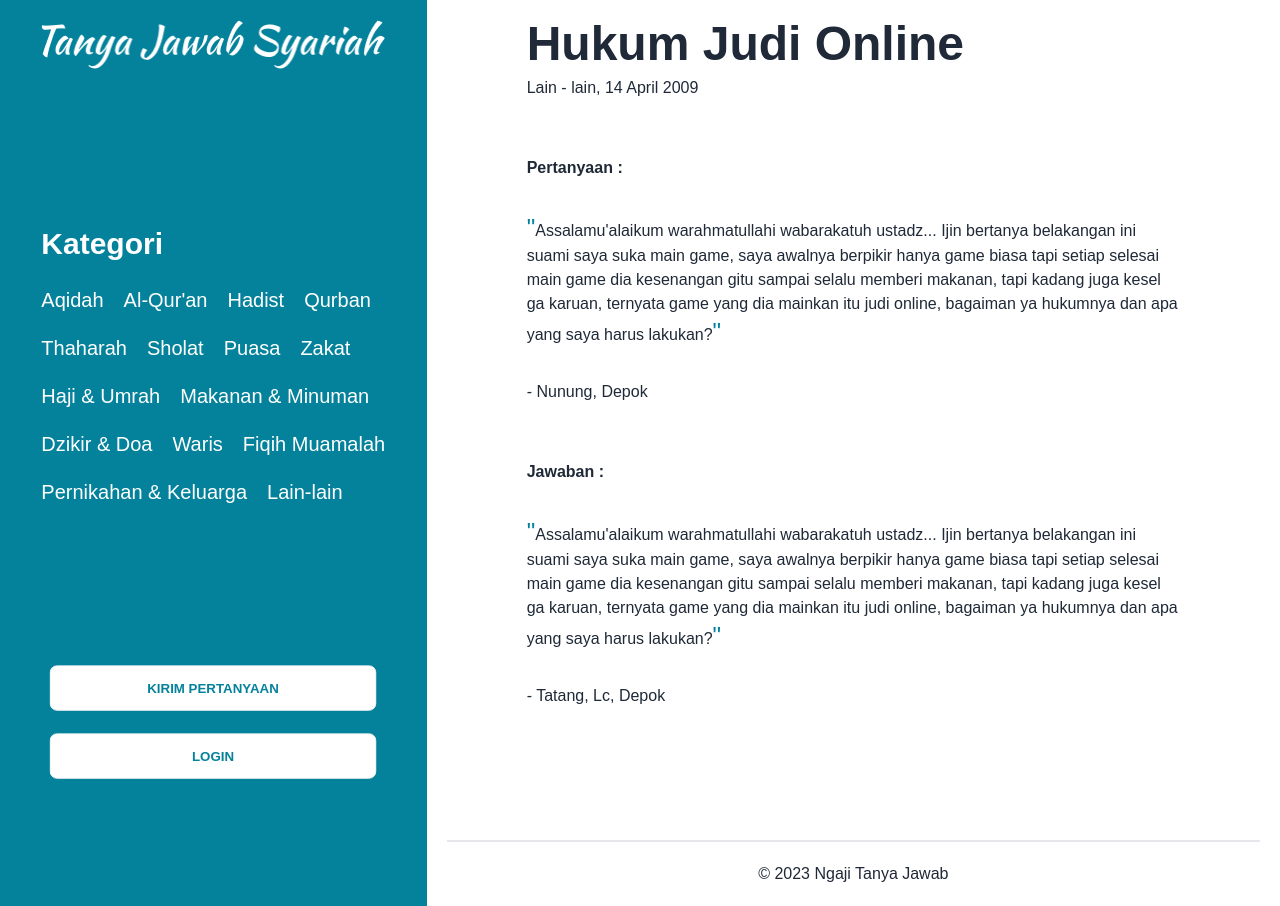
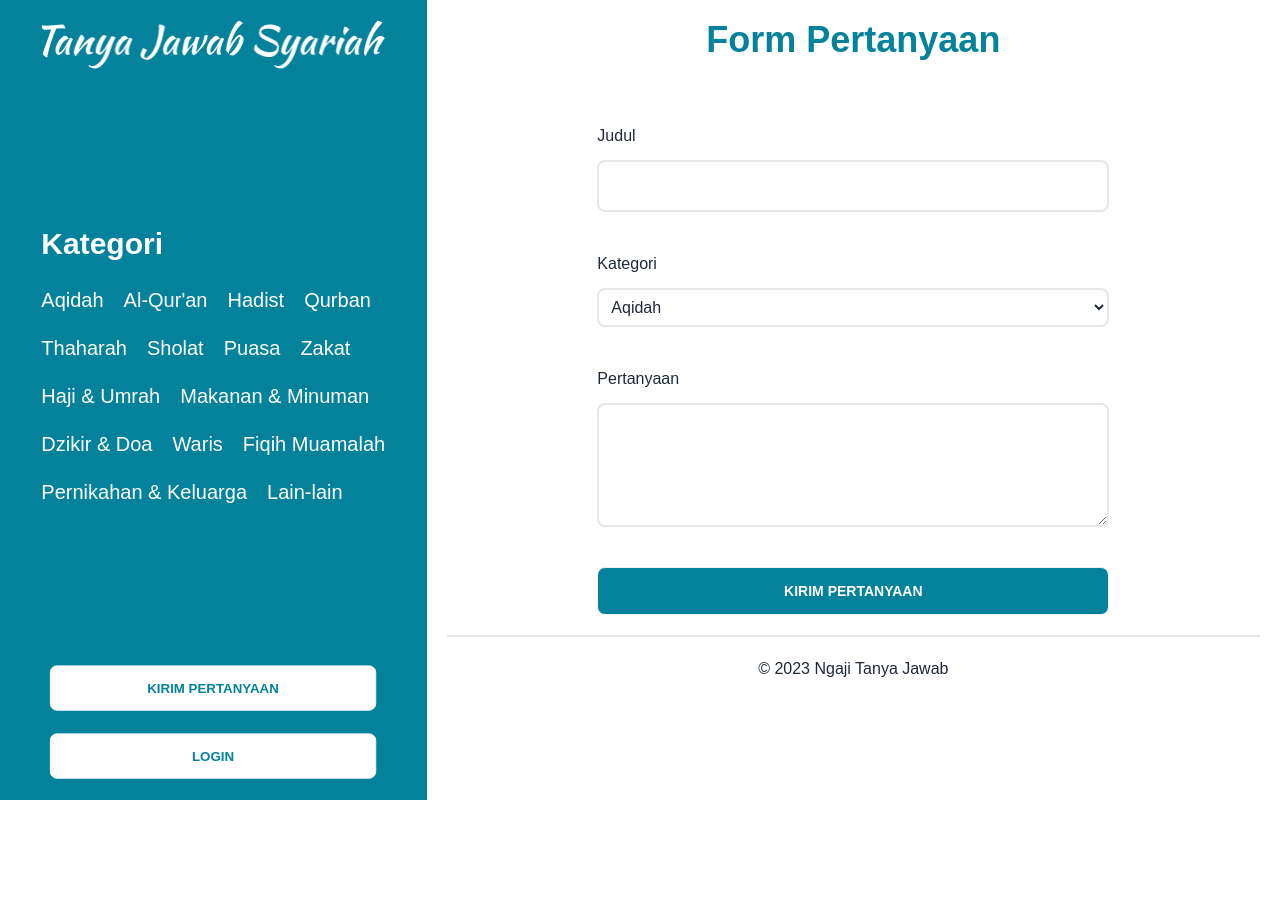
Before and after one commit to zaenzel/tanyaJawab-Client, a Next.js app: page /ask in a window 1280 px wide. After the commit the page ends 800 px from the top, so only its background shows below. Built offline with nearby package versions, Linux system fonts and the light colour scheme; a web font is replaced by a local one.

Commit message:
add/askPage done ask page

```diff
--- a/src/app/(auth)/layout.jsx
+++ b/src/app/(auth)/layout.jsx
@@ -9,6 +9,7 @@ const layout = ({ children }) => {
           fill={true}
           src={"/images/authImg.png"}
           className="object-cover"
+          alt="auth image"
         />
       </div>
       <div className="flex flex-col justify-center items-center w-full basis-full sm:basis-1/2 lg:basis-1/3">{children}</div>
--- a/src/app/(auth)/login/page.jsx
+++ b/src/app/(auth)/login/page.jsx
@@ -17,7 +17,7 @@ const page = () => {
               key={i}
               type={e.type}
               placeholder={e.placeholder}
-              className="w-full max-w-sm p-5 rounded-lg border-2 focus:outline-primary"
+              className="w-full max-w-sm px-5 py-2 sm:p-5 rounded-lg border-2 focus:outline-primary"
             />
           );
         })}
@@ -26,6 +26,7 @@ const page = () => {
           customClass={
             "bg-primary btn-lg text-white hover:bg-primary hover:opacity-80"
           }
+          fullWidth={true}
         />
         <Link href={"signup"}>
           <p className="hover:text-blue-500">Belum punya akun?</p>
--- a/src/app/(auth)/signup/page.jsx
+++ b/src/app/(auth)/signup/page.jsx
@@ -29,6 +29,7 @@ const page = () => {
           customClass={
             "bg-primary btn-lg text-white hover:bg-primary hover:opacity-80"
           }
+          fullWidth={true}
         />
         <Link href={"login"}>
           <p className="hover:text-blue-500">Sudah punya akun?</p>
--- /dev/null
+++ b/src/app/ask/page.jsx
@@ -0,0 +1,26 @@
+import ButtonCategory from "@/components/buttonCategory/ButtonCategory";
+import Footer from "@/components/footer/Footer";
+import FormAsk from "@/components/formAsk/FormAsk";
+import Navbar from "@/components/navbar/Navbar";
+import SideNav from "@/components/sideNav/SideNav";
+import React from "react";
+
+const page = () => {
+  return (
+    <>
+      <Navbar />
+      <div className="lg:flex lg:justify-between">
+        <SideNav />
+
+        <div className="relative flex flex-col gap-5 md:pb-0 basis-2/3 p-5 min-h-screen">
+
+          <FormAsk />
+
+          <Footer />
+        </div>
+      </div>
+    </>
+  );
+};
+
+export default page;
--- a/src/app/page.jsx
+++ b/src/app/page.jsx
@@ -5,6 +5,7 @@ import Carousel from "@/components/carousel/Carousel";
 import Footer from "@/components/footer/Footer";
 import Navbar from "@/components/navbar/Navbar";
 import SideNav from "@/components/sideNav/SideNav";
+import Link from "next/link";
 
 export default function Home() {
   return (
@@ -18,10 +19,12 @@ export default function Home() {
 
           {/* desktop view hidden */}
           <ButtonCategory />
-          <Button
-            text="Mulai bertanya"
-            customClass={"bg-primary text-white btn-fly lg:hidden"}
-          />
+          <Link href={"/ask"}>
+            <Button
+              text="Mulai bertanya"
+              customClass={"bg-primary text-white btn-fly lg:hidden"}
+            />
+          </Link>
 
           <CardQuestion />
           <Footer />
--- a/src/components/button/Button.jsx
+++ b/src/components/button/Button.jsx
@@ -1,7 +1,14 @@
-import "./button.css"
+import "./button.css";
 
-const Button = ({ customClass, text = "button" }) => {
-  return <button type="button" className={`btn ${customClass} btn-block`}>{text}</button>;
+const Button = ({ customClass, text = "button", fullWidth }) => {
+  return (
+    <button
+      type="button"
+      className={`btn ${customClass} ${fullWidth && "btn-block"}`}
+    >
+      {text}
+    </button>
+  );
 };
 
 export default Button;
--- /dev/null
+++ b/src/components/formAsk/FormAsk.jsx
@@ -0,0 +1,50 @@
+import React from "react";
+import category from "@/utils/category";
+import Button from "../button/Button";
+
+const FormAsk = () => {
+  return (
+    <div className="flex flex-col items-center gap-16">
+      <h1 className="text-center text-2xl lg:text-4xl font-bold text-primary">Form Pertanyaan</h1>
+      <form action="" className="flex flex-col gap-10 max-w-lg w-full">
+        <div className="flex flex-col gap-3">
+          <label htmlFor="">Judul</label>
+          <input
+            type="text"
+            className="w-full px-5 py-2 sm:py-3 rounded-lg border-2 focus:outline-primary"
+          />
+        </div>
+
+        <div className="flex flex-col gap-3">
+          <label htmlFor="">Kategori</label>
+          <select className="p-2 w-full bg-white rounded-lg border-2 focus:outline-primary">
+            {category.map((e, i) => {
+              return (
+                <option key={i} value={e} className="">
+                  {e}
+                </option>
+              );
+            })}
+          </select>
+        </div>
+
+        <div className="flex flex-col gap-3">
+          <label htmlFor="">Pertanyaan</label>
+          <textarea
+            type="textarea"
+            rows="4"
+            className="w-full px-5 py-2 sm:py-3 rounded-lg border-2 focus:outline-primary"
+          />
+        </div>
+
+        <Button
+          text="Kirim pertanyaan"
+          customClass={"bg-primary text-white"}
+          fullWidth={true}
+        />
+      </form>
+    </div>
+  );
+};
+
+export default FormAsk;
--- a/src/components/navbar/Navbar.jsx
+++ b/src/components/navbar/Navbar.jsx
@@ -1,15 +1,18 @@
+import Link from "next/link";
 import Button from "../button/Button";
 
 const Navbar = () => {
   return (
     <div className="navbar bg-primary lg:hidden">
       <div className="flex-1">
-        <a className="btn btn-ghost text-white normal-case text-xl">
+        <Link href={"/"} className="btn btn-ghost text-white normal-case text-xl">
           Tanya Jawab
-        </a>
+        </Link>
       </div>
       <div className="flex-none">
-        <Button customClass="btn-outline text-white" text="Login" />
+        <Link href={"/login"}>
+          <Button customClass="btn-outline text-white" text="Login" />
+        </Link>
       </div>
     </div>
   );
--- a/src/components/sideNav/SideNav.jsx
+++ b/src/components/sideNav/SideNav.jsx
@@ -30,12 +30,19 @@ const SideNav = () => {
         </div>
 
         <div className="flex flex-col gap-5">
-          <Button
-            text="Kirim pertanyaan"
-            customClass={"bg-white text-primary"}
-          />
+          <Link href={"/ask"}>
+            <Button
+              text={"Kirim pertanyaan"}
+              customClass={"bg-white text-primary"}
+              fullWidth={true}
+            />
+          </Link>
           <Link href={"/login"}>
-            <Button text="Login" customClass={"bg-white text-primary"} />
+            <Button
+              text={"Login"}
+              customClass={"bg-white text-primary"}
+              fullWidth={true}
+            />
           </Link>
         </div>
       </div>
```
